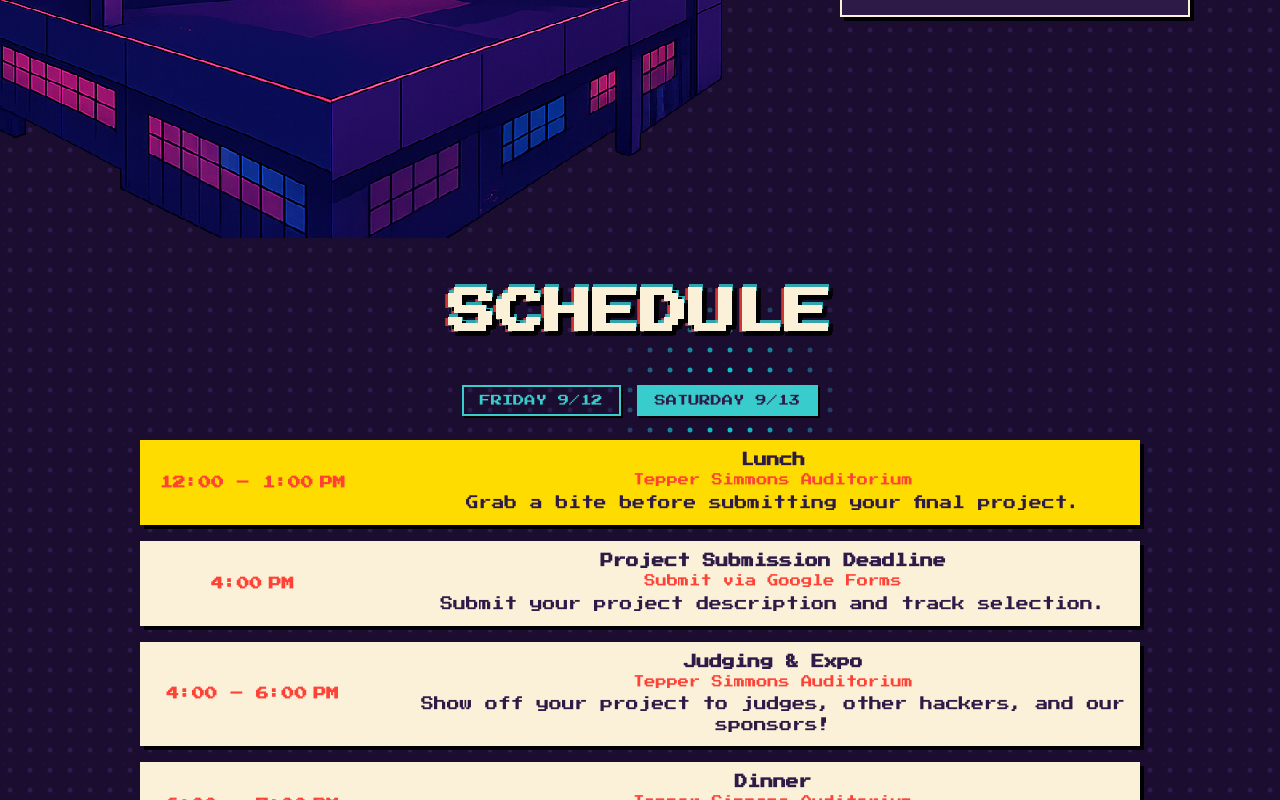
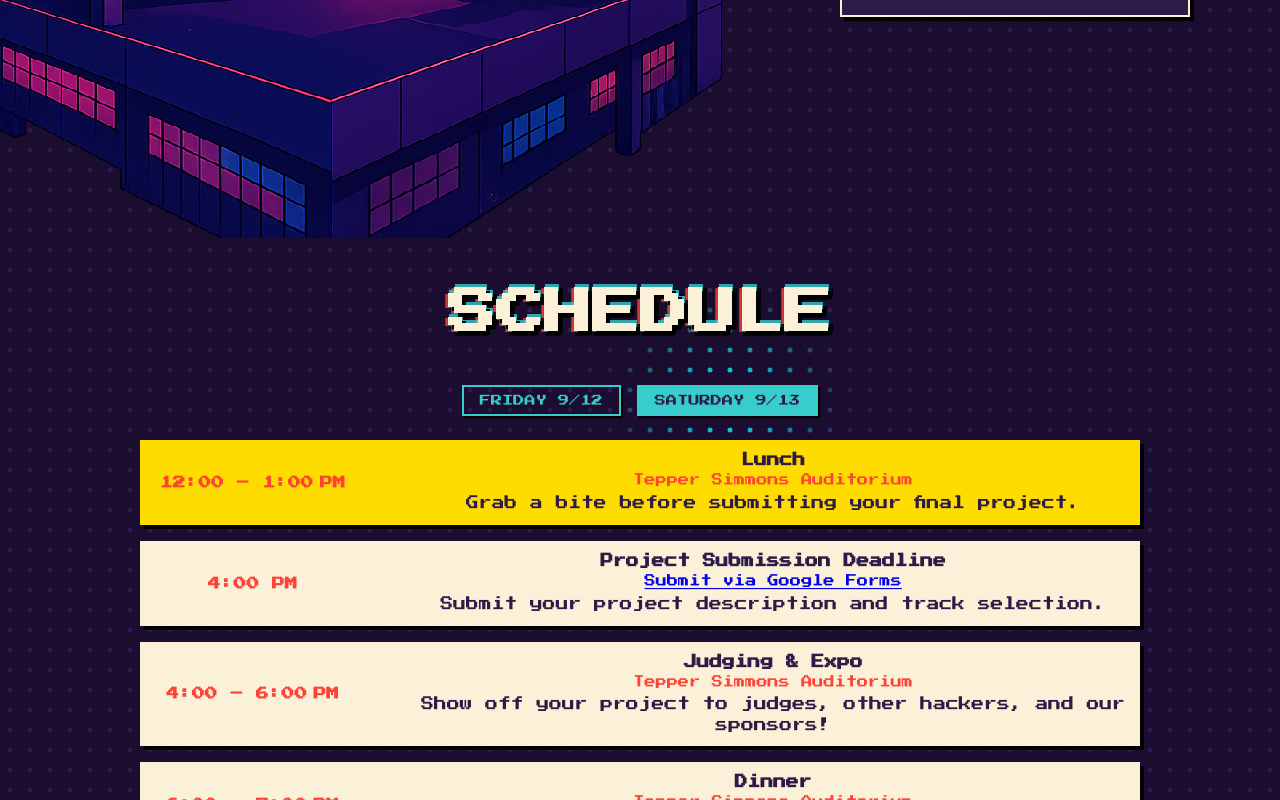
Before and after one commit to acm-cmu/hackcmu2025, a React (Create React App) app: page / in a window 1280 px wide. Both pictures are taken after a click on the button "SATURDAY 9/13". Shown: the part 747-1547 px from the top of the page. Built offline with nearby package versions, Linux system fonts and the light colour scheme.

Commit message:
submission form

```diff
--- a/src/App.js
+++ b/src/App.js
@@ -155,11 +155,20 @@ function App() {
                 food
               />
               <Row
-                time="4:00 PM"
-                title="Project Submission Deadline"
-                location="Submit via Google Forms"
-                desc="Submit your project description and track selection."
-              />
+  time="4:00 PM"
+  title="Project Submission Deadline"
+  location={
+    <a
+      href="https://docs.google.com/forms/d/1XcXgXdHIMIZAqyRc4wt93mbJrs-1H5ejr6gvZn71b8k/"
+      target="_blank"
+      rel="noopener noreferrer"
+    >
+      Submit via Google Forms
+    </a>
+  }
+  desc="Submit your project description and track selection."
+/>
+
               <Row
                 time="4:00 – 6:00 PM"
                 title="Judging & Expo"
```
